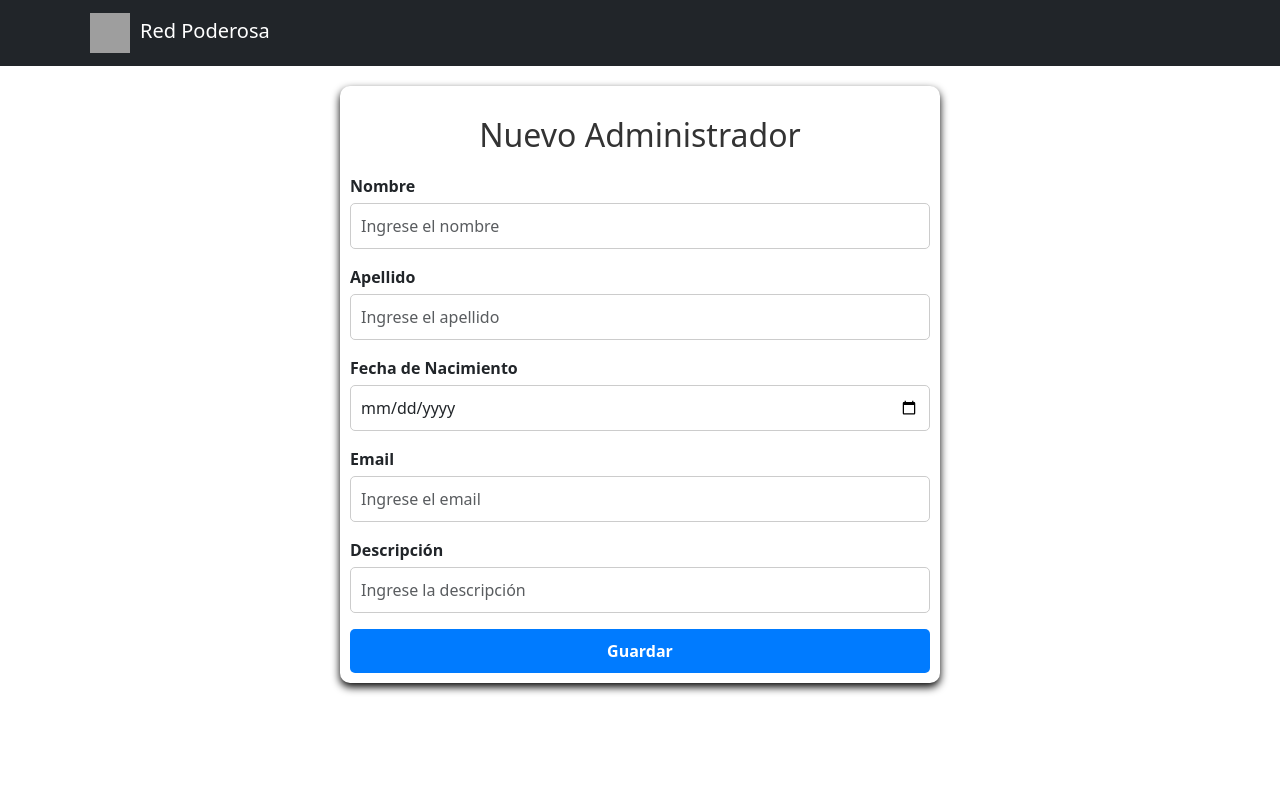
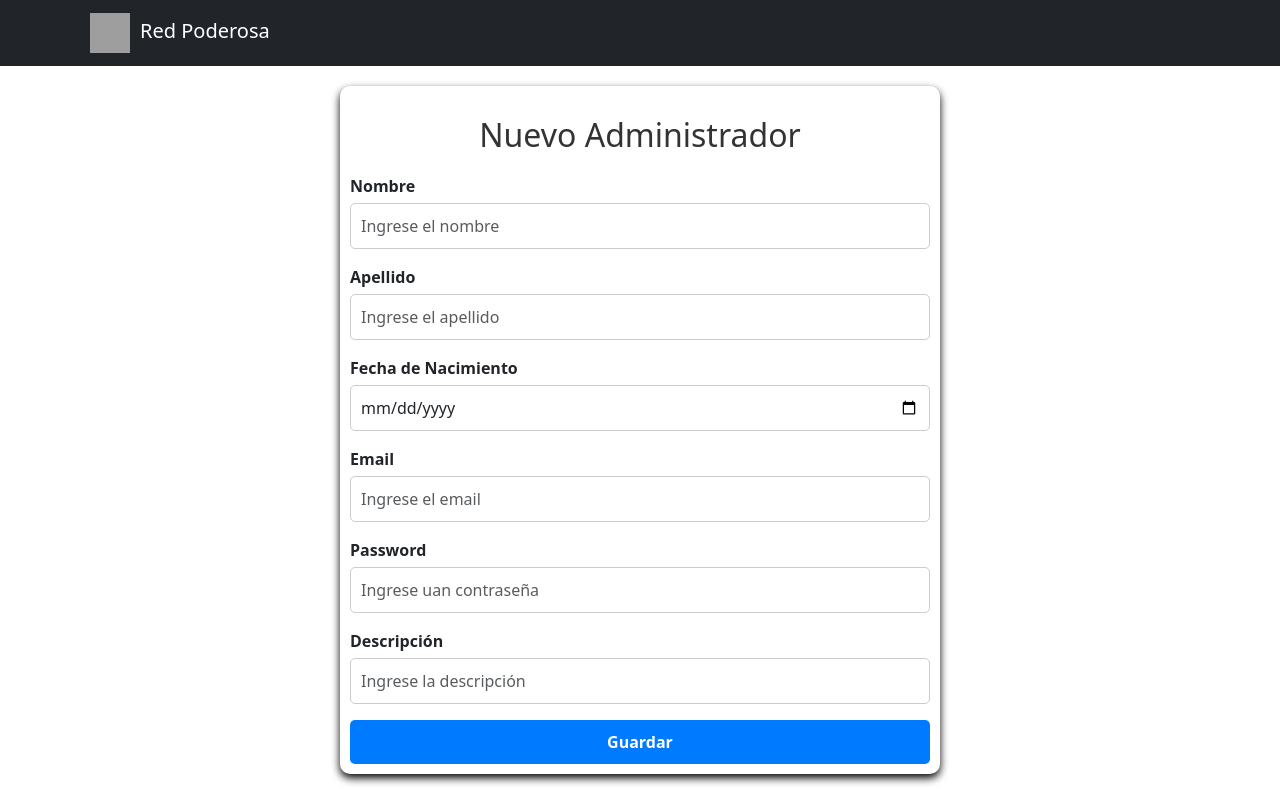
Before and after one commit to laragimenez/red-poderosa-react, a React (Create React App) app in the folder red-poderosa/: page /admin in a window 1280 px wide. Built offline with nearby package versions, Linux system fonts and the light colour scheme; grey boxes are pictures that could not be loaded.

Commit message:
se agrego la propiedad password en admin

```diff
--- a/red-poderosa/src/componentes/Admin/Admin.jsx
+++ b/red-poderosa/src/componentes/Admin/Admin.jsx
@@ -14,6 +14,7 @@ const Admin = () => {
         "lastName": "",
         "birthdate": "",
         "email": "",
+        "password": "",
         "description": "",
         "id": 0
     });
@@ -75,6 +76,7 @@ const Admin = () => {
                     lastName: admin.lastName,
                     birthdate: admin.birthdate ? new Date(admin.birthdate).toISOString() : null,
                     email: admin.email,
+                    password: admin.password, // Aquí se asegura de enviar la contraseña
                     description: admin.description
                 }),
                 headers: {
@@ -104,6 +106,7 @@ const Admin = () => {
                         lastName: "",
                         birthdate: "",
                         email: "",
+                        password: "",
                         description: "",
                         id: 0
                     });
@@ -185,6 +188,18 @@ const Admin = () => {
                                 />
                             </Form.Group>
 
+                            <Form.Group className="mb-3" controlId="txtEmail">
+                                <Form.Label>Password</Form.Label>
+                                <Form.Control
+                                    type="password"
+                                    placeholder="Ingrese uan contraseña"
+                                    name="password"
+                                    value={admin.password}
+                                    onChange={handleInputChange}
+                                    required
+                                />
+                            </Form.Group>
+
                             <Form.Group className="mb-3" controlId="txtDescription">
                                 <Form.Label>Descripción</Form.Label>
                                 <Form.Control
```
